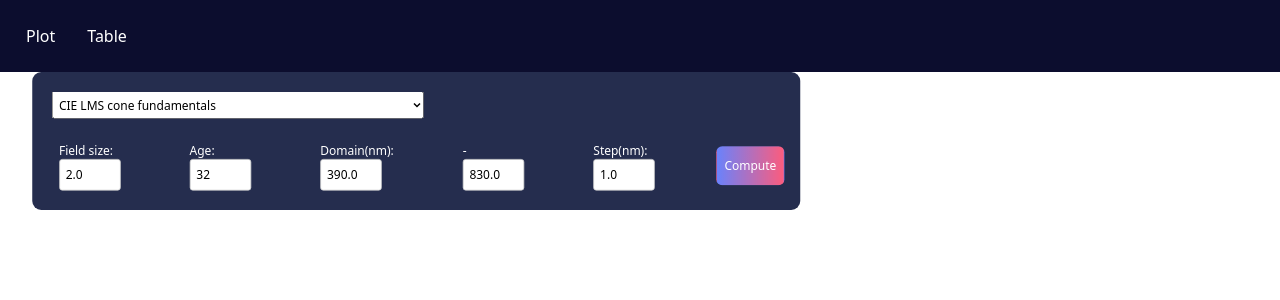
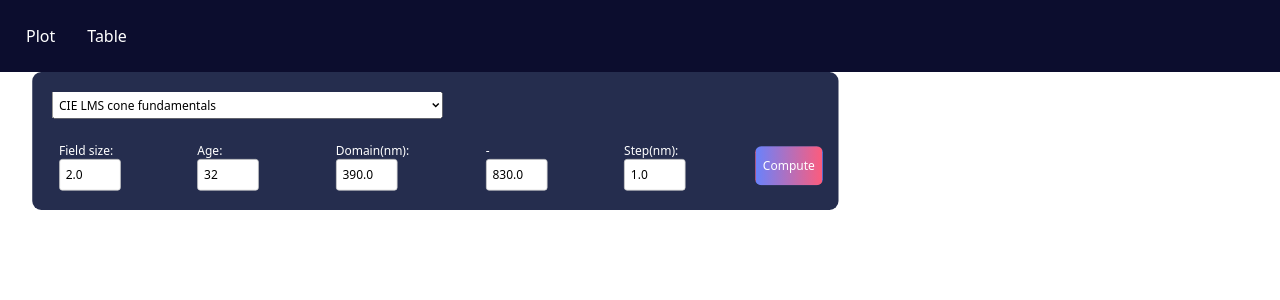
Before and after one commit to group8ntnu2024/ciefunctionsweb, a React (Vite) app in the folder frontend/cie-react/: page /#/plot in a window 1280 px wide. Shown: the top 300 px of the page. Built offline with nearby package versions, Linux system fonts and the light colour scheme; no server answers.

Commit message:
Minor styling fix

```diff
--- a/frontend/cie-react/src/index.css
+++ b/frontend/cie-react/src/index.css
@@ -14,7 +14,7 @@
 .outer-container {
   transform-origin:top left;
   scale: 0.75;
-  width: 133%;
+  width: 133.33%;
   height: 50em;
   margin: auto;
   display: flex;
@@ -32,19 +32,19 @@
 }
 
 .plo{
-  width: 63.33%;
+  width: 66.33%;
   min-width: 900px;
   height: 108%;
 }
 
 .tab{
-  width: 63.33%;
+  width: 66.33%;
   min-width: 900px;
 }
 
 
 .sid {
-  width: 31.66%;
+  width: 33.67%;
   height: 133%;
   display: flex;
   flex-direction: column;
```
